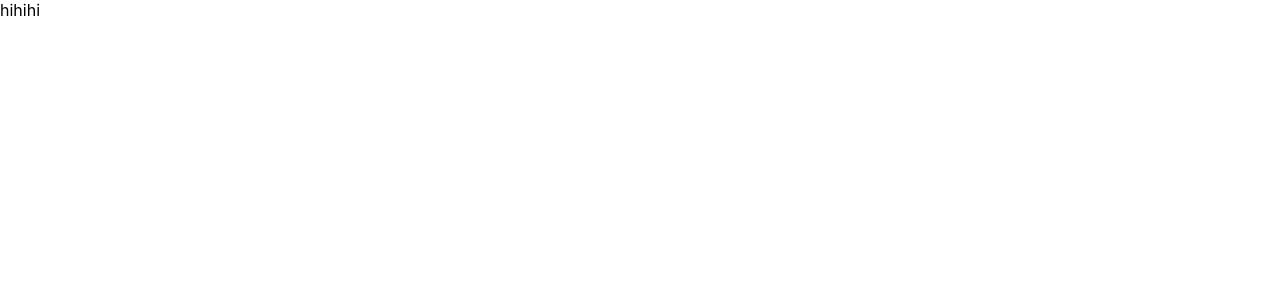
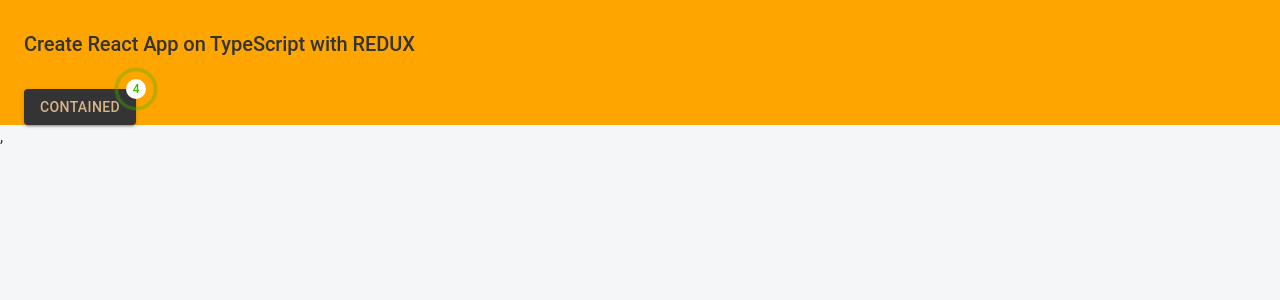
Before and after one commit to TemirovIlkhom/burak-react, a React (Create React App) app: page / in a window 1280 px wide. Shown: the top 300 px of the page. Built offline with nearby package versions, Linux system fonts and the light colour scheme.

Commit message:
fix: MUI customised integration

```diff
--- a/package.json
+++ b/package.json
@@ -2,9 +2,10 @@
   "name": "burak-react",
   "version": "0.1.0",
   "private": true,
-
-
   "dependencies": {
+    "@emotion/react": "^11.11.4",
+    "@emotion/styled": "^11.11.5",
+    "@mui/material": "^5.16.0",
     "@reduxjs/toolkit": "^1.8.1",
     "@testing-library/jest-dom": "^4.2.4",
     "@testing-library/react": "^9.5.0",
@@ -16,7 +17,6 @@
     "typescript": "~4.1.5",
     "web-vitals": "^2.1.4"
   },
-
   "devDependencies": {
     "@types/jest": "^27.5.2",
     "@types/node": "^17.0.45",
--- a/src/app/App.tsx
+++ b/src/app/App.tsx
@@ -1,9 +1,25 @@
 import React from 'react';
 import '../css/app.css';
+import { Box,Button, Container, Stack, Typography } from "@mui/material";
+import { RippleBadge } from './MaterialTheme/styled';
 
 function App() {
   return (
-    <div>hihihi</div>
+    <Container sx={{background: "orange"}}>
+      <Stack flexDirection={"column"}>
+        <Box sx={{ my:4 }}>
+          <Typography variant="h4" component={"h4"}>
+            Create React App on TypeScript with REDUX
+          </Typography>
+        </Box>
+        <Box>
+          <RippleBadge badgeContent={4}>
+        <Button variant="contained">Contained</Button>
+        </RippleBadge>
+        </Box>
+
+      </Stack>
+    </Container>
   );
 }
 
--- /dev/null
+++ b/src/app/MaterialTheme/index.ts
@@ -0,0 +1,66 @@
+import { createTheme } from '@mui/material/styles';
+import { common } from '@mui/material/colors';
+import shadow from './shadow';
+import typography from './typography';
+import { maxWidth } from '@mui/system';
+
+/**
+ * LIGHT THEME (DEFAULT)
+ */
+const light = {
+	palette: {
+		type: 'light',
+		background: {
+			default: '#f8f8ff',
+			paper: common.white,
+		},
+		primary: {
+			contrastText: '#d7b586',
+			main: '#343434',
+		},
+		secondary: {
+			contrastText: '#343434',
+			main: '#d7b586',
+		},
+		text: {
+			primary: '#343434',
+			secondary: '#d7b586',
+			dark: common.black,
+		},
+	},
+	components: {
+		MuiContainer: {
+			styleOverrides: {
+				root: {
+					height: '100%',
+				},
+			},
+		},
+		MuiCssBaseline: {
+			styleOverrides: {
+				html: { height: '100%' },
+				body: { background: '#f4f6f8', height: '100%', minHeight: '100%' },
+			},
+		},
+	},
+	shadow,
+	typography,
+};
+
+// A custom theme for this app
+let theme = createTheme(light);
+theme = createTheme(theme, {
+	components: {
+		MuiContainer: {
+			styleOverrides: {
+				maxWidthLg: {
+					[theme.breakpoints.up('lg')]: {
+						maxWidth: '1300px',
+					},
+				},
+			},
+		},
+	},
+});
+
+export default theme;
--- /dev/null
+++ b/src/app/MaterialTheme/shadow.ts
@@ -0,0 +1,27 @@
+export default [
+	'none',
+	'0 0 0 1px rgba(63,63,68,0.05), 0 1px 2px 0 rgba(63,63,68,0.15)',
+	'0 0 1px 0 rgba(0,0,0,0.31), 0 2px 2px -2px rgba(0,0,0,0.25)',
+	'0 0 1px 0 rgba(0,0,0,0.31), 0 3px 4px -2px rgba(0,0,0,0.25)',
+	'0 0 1px 0 rgba(0,0,0,0.31), 0 3px 4px -2px rgba(0,0,0,0.25)',
+	'0 0 1px 0 rgba(0,0,0,0.31), 0 4px 6px -2px rgba(0,0,0,0.25)',
+	'0 0 1px 0 rgba(0,0,0,0.31), 0 4px 6px -2px rgba(0,0,0,0.25)',
+	'0 0 1px 0 rgba(0,0,0,0.31), 0 4px 8px -2px rgba(0,0,0,0.25)',
+	'0 0 1px 0 rgba(0,0,0,0.31), 0 5px 8px -2px rgba(0,0,0,0.25)',
+	'0 0 1px 0 rgba(0,0,0,0.31), 0 6px 12px -4px rgba(0,0,0,0.25)',
+	'0 0 1px 0 rgba(0,0,0,0.31), 0 7px 12px -4px rgba(0,0,0,0.25)',
+	'0 0 1px 0 rgba(0,0,0,0.31), 0 6px 16px -4px rgba(0,0,0,0.25)',
+	'0 0 1px 0 rgba(0,0,0,0.31), 0 7px 16px -4px rgba(0,0,0,0.25)',
+	'0 0 1px 0 rgba(0,0,0,0.31), 0 8px 18px -8px rgba(0,0,0,0.25)',
+	'0 0 1px 0 rgba(0,0,0,0.31), 0 9px 18px -8px rgba(0,0,0,0.25)',
+	'0 0 1px 0 rgba(0,0,0,0.31), 0 10px 20px -8px rgba(0,0,0,0.25)',
+	'0 0 1px 0 rgba(0,0,0,0.31), 0 11px 20px -8px rgba(0,0,0,0.25)',
+	'0 0 1px 0 rgba(0,0,0,0.31), 0 12px 22px -8px rgba(0,0,0,0.25)',
+	'0 0 1px 0 rgba(0,0,0,0.31), 0 13px 22px -8px rgba(0,0,0,0.25)',
+	'0 0 1px 0 rgba(0,0,0,0.31), 0 14px 24px -8px rgba(0,0,0,0.25)',
+	'0 0 1px 0 rgba(0,0,0,0.31), 0 16px 28px -8px rgba(0,0,0,0.25)',
+	'0 0 1px 0 rgba(0,0,0,0.31), 0 18px 30px -8px rgba(0,0,0,0.25)',
+	'0 0 1px 0 rgba(0,0,0,0.31), 0 20px 32px -8px rgba(0,0,0,0.25)',
+	'0 0 1px 0 rgba(0,0,0,0.31), 0 22px 34px -8px rgba(0,0,0,0.25)',
+	'0 0 1px 0 rgba(0,0,0,0.31), 0 24px 36px -8px rgba(0,0,0,0.25)',
+];
--- /dev/null
+++ b/src/app/MaterialTheme/styled.ts
@@ -0,0 +1,30 @@
+import { styled } from "@mui/material/styles";
+import Badge from "@mui/material/Badge";
+
+export const RippleBadge = styled(Badge)(({ theme }) => ({
+  "& .MuiBadge-badge": {
+    color: "#44b700",
+    background: "white",
+    "&::after": {
+      position: "absolute",
+      top: "-2px",
+      left: "-2px",
+      width: "120%",
+      height: "120%",
+      borderRadius: "50%",
+      animation: "ripple 1.2s infinite ease-in-out",
+      border: "2px solid currentColor",
+      content: '""',
+    },
+  },
+  "@keyframes ripple": {
+    "0%": {
+      transform: "scale(.8)",
+      opacity: 1,
+    },
+    "100%": {
+      transform: "scale(2.4)",
+      opacity: 0,
+    },
+  },
+}));
--- /dev/null
+++ b/src/app/MaterialTheme/typography.ts
@@ -0,0 +1,35 @@
+export default {
+	h1: {
+		fontWeight: 500,
+		fontSize: 35,
+		letterSpacing: '-0.24px',
+	},
+	h2: {
+		fontWeight: 500,
+		fontSize: 29,
+		letterSpacing: '-0.24px',
+	},
+	h3: {
+		fontWeight: 500,
+		fontSize: 24,
+		letterSpacing: '-0.06px',
+	},
+	h4: {
+		fontWeight: 500,
+		fontSize: 20,
+		letterSpacing: '-0.06px',
+	},
+	h5: {
+		fontWeight: 500,
+		fontSize: 16,
+		letterSpacing: '-0.05px',
+	},
+	h6: {
+		fontWeight: 500,
+		fontSize: 14,
+		letterSpacing: '-0.05px',
+	},
+	overline: {
+		fontWeight: 500,
+	},
+};
--- a/src/index.tsx
+++ b/src/index.tsx
@@ -4,13 +4,19 @@
 import { store } from './app/store';
 import App from './app/App';
 import reportWebVitals from './reportWebVitals';
+import CssBaseline from '@mui/material/CssBaseline';
+import { ThemeProvider } from '@mui/material/styles';
+import theme from './app/MaterialTheme';
 import './css/index.css';
 
 
 ReactDOM.render(
   <React.StrictMode>
     <Provider store={store}>
-      <App />
+    <ThemeProvider theme={theme}>
+       <CssBaseline />
+       <App />
+    </ThemeProvider>,
     </Provider>
   </React.StrictMode>,
   document.getElementById('root')
```
Also changed, not shown: 2 other files (tests, documents, lock files or other folders).
